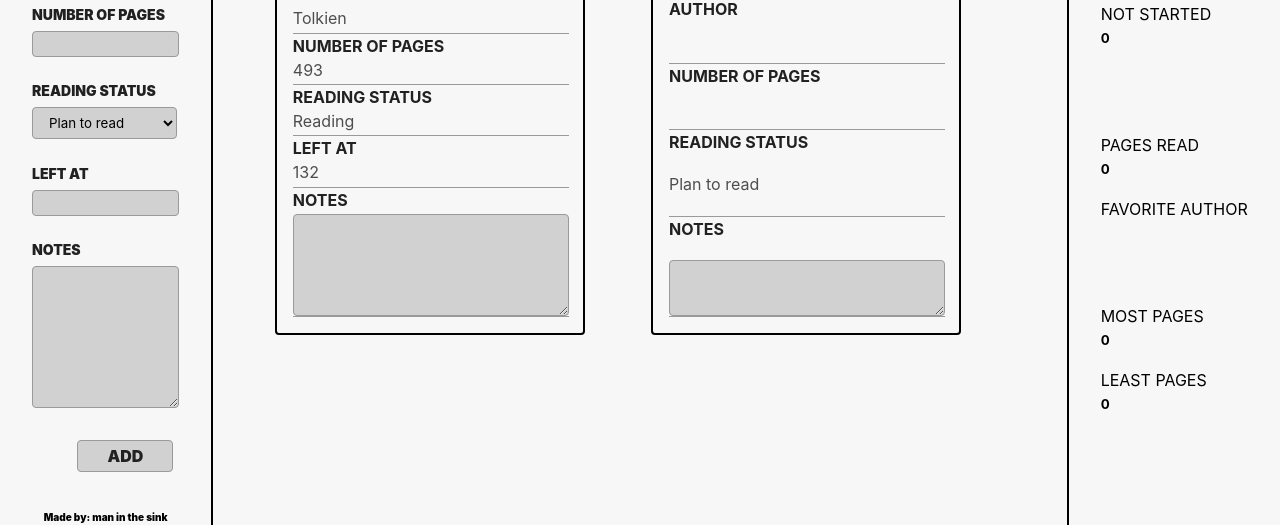
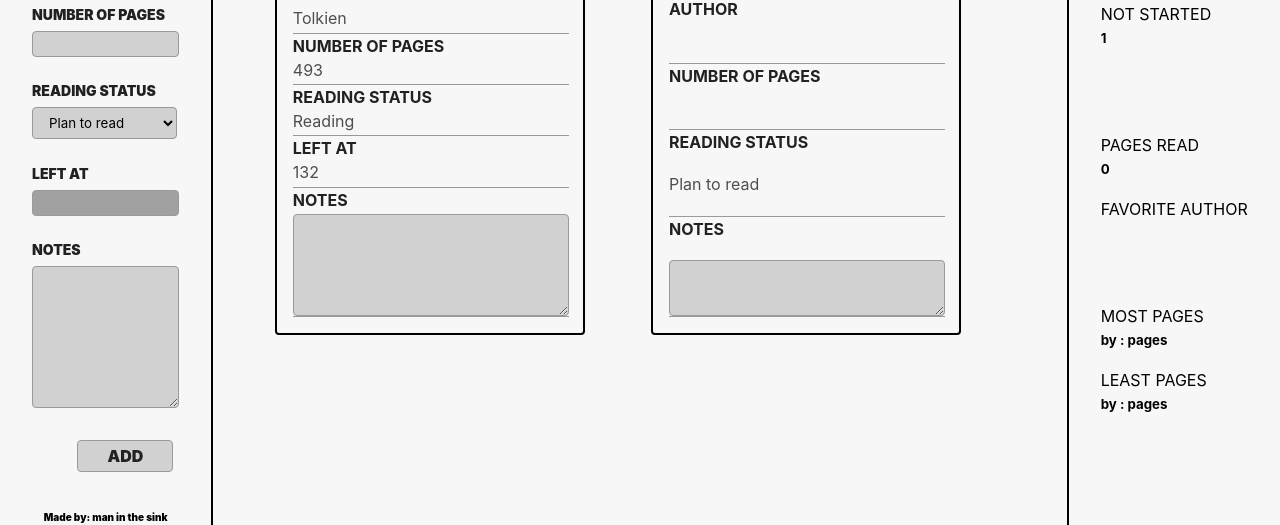
Before and after one commit to Pavlovic-Stefan/odin-library, a plain HTML site: page index.html in a window 1280 px wide. Both pictures are taken after a click on the input "ADD". Shown: the part 275-800 px from the top of the page. Drawn offline with Linux system fonts and the light colour scheme.

Commit message:
Keep track of stats, disable left at unless cond

```diff
--- a/css/styles.css
+++ b/css/styles.css
@@ -172,3 +172,7 @@ body {
     width: 274px;
     background-color: rgb(209, 209, 209);
 }
+
+#left-at:disabled{
+    background-color: rgb(161, 161, 161);
+}
--- a/js/scripts.js
+++ b/js/scripts.js
@@ -43,10 +43,13 @@ submit.addEventListener('click', ()=>{
 function createItem(){
     let wrapper = document.createElement('div');
     wrapper.classList.add('wrapper');
+
     let book = document.createElement('div');
     book.classList.add('book');
     wrapper.appendChild(book);
+
     for (let [keys, values] of Object.entries(myLibrary.at(-1))){
+        // if reading status isn't Reading skip Left At section
         if (keys == 'left at' && myLibrary.at(-1)['reading status'] != 'Reading'){
         }else{
             let div = document.createElement('div');
@@ -66,8 +69,6 @@ function createItem(){
         }
     }
 
-    console.log(myLibrary.indexOf(myLibrary.at(-1)))
-
     // create buttons
 
     let remove = document.createElement('img');
@@ -76,16 +77,98 @@ function createItem(){
         // removeBook();
         console.log('removeBook')
     })
+
     let edit = document.createElement('img');
     edit.setAttribute('src', './img/pencil.png');
     edit.addEventListener('click', () => {
         // editBook();
         console.log("editBook")
     })
+
     let imgDiv = document.createElement('div');
     imgDiv.appendChild(remove)
     imgDiv.appendChild(edit)
     wrapper.appendChild(imgDiv)
 
+    wrapper.setAttribute('data-pos', myLibrary.indexOf(myLibrary.at(-1)));
+    remove.setAttribute('data-pos', myLibrary.indexOf(myLibrary.at(-1)));
+    edit.setAttribute('data-pos', myLibrary.indexOf(myLibrary.at(-1)));
+
+    statistics()
+
     middle.appendChild(wrapper);
 }
+
+const bookFin = document.querySelector('.books-finished')
+const bookUnfin = document.querySelector('.books-unfinished')
+const bookNotStart = document.querySelector('.books-not-started')
+const totPages = document.querySelector('.pages-read-total')
+const favAuth = document.querySelector('.favorite-author')
+const pageMost = document.querySelector('.most-pages')
+const pageLeast = document.querySelector('.least-pages')
+
+function statistics(){
+    let finishedBooks=0
+    let unfinishedBooks=0
+    let notStartedBooks=0
+    let totalPagesRead=0
+    let favoriteAuthor={}
+    let mostPages={}
+    let leastPages={}
+
+    myLibrary.forEach(item => {
+        if(item['reading status']=='Finished'){
+            finishedBooks+=1;
+            totalPagesRead+=Number(item['number of pages']);
+        }
+        if(item['reading status']=='Reading'){
+            unfinishedBooks+=1;
+            totalPagesRead+=Number(item['left at']);
+        }
+        if(item['reading status']=='Plan to read'){
+            notStartedBooks+=1;
+        }
+
+        // Keeps track of how many authors books are added
+        if (item.author in favoriteAuthor){
+            favoriteAuthor[item.author]+=1;
+        } else {
+            favoriteAuthor[item.author]=1;
+        }
+
+        // Keeps track of which book and made by whom has most pages
+        if (item['number of pages'] in mostPages){
+            mostPages[item.title + ' by ' + item.author + ': ' + item['number of pages'] + ' pages'] = item['number of pages'];
+        } else {
+            mostPages[item.title + ' by ' + item.author + ': ' + item['number of pages'] + ' pages'] = item['number of pages'];
+        }
+
+        // Keeps track of which book and made by whom has least pages
+        if (item['number of pages'] in leastPages){
+            leastPages[item.title + ' by ' + item.author + ': ' + item['number of pages'] + ' pages'] = item['number of pages'];
+        } else {
+            leastPages[item.title + ' by ' + item.author + ': ' + item['number of pages'] + ' pages'] = item['number of pages'];
+        }
+
+    })
+    bookFin.textContent = finishedBooks;
+    bookUnfin.textContent = unfinishedBooks;
+    bookNotStart.textContent = notStartedBooks;
+    totPages.textContent = totalPagesRead;
+    favAuth.textContent = Object.keys(favoriteAuthor).reduce((a, b) => favoriteAuthor[a] > favoriteAuthor[b] ? a : b);
+    pageMost.textContent = Object.keys(mostPages).reduce((a, b) => mostPages[a] < mostPages[b] ? a : b);
+    pageLeast.textContent = Object.keys(leastPages).reduce((a, b) => leastPages[a] > leastPages[b] ? a : b);
+
+}
+
+const readingStatusEvent = document.querySelector('#reading-status')
+const leftAtTextField = document.querySelector('#left-at')
+leftAtTextField.disabled = true;
+readingStatusEvent.addEventListener('change', (event)=>{
+    if (event.target.value != 'Reading'){
+        leftAtTextField.value = '';
+        leftAtTextField.disabled = true;
+    } else {
+        leftAtTextField.disabled = false;
+    }
+})
```
